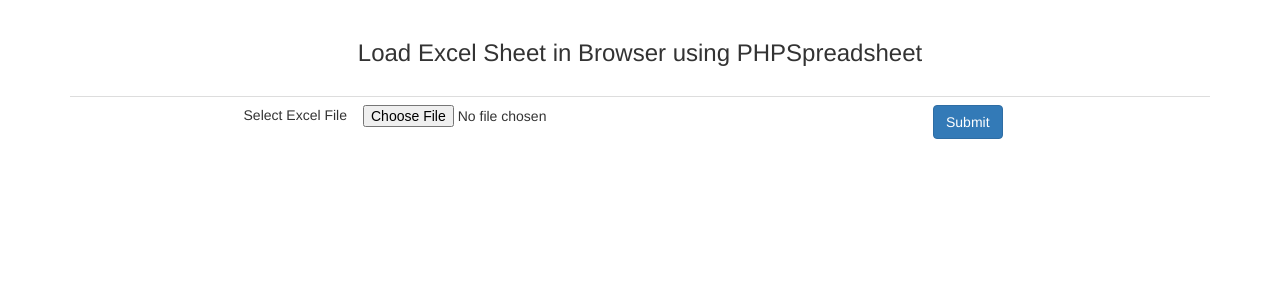
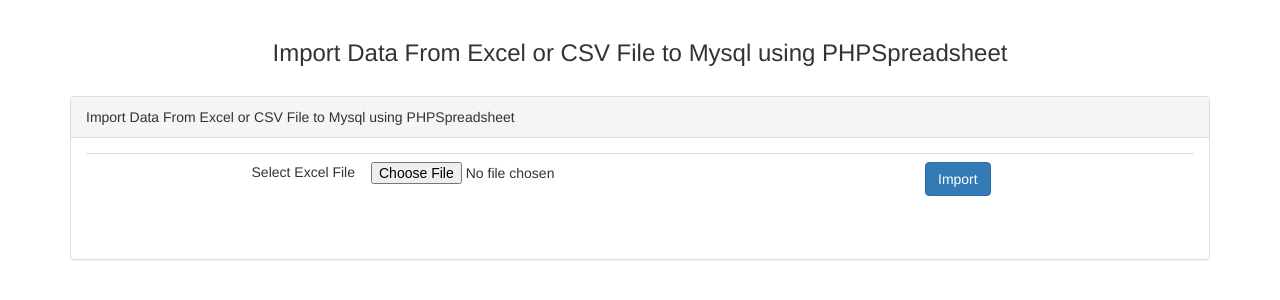
Before and after one commit to Ahmadkhatib0/extract-excel-data, a PHP site: page / in a window 1280 px wide. Shown: the top 300 px of the page. Run offline with PHP 8.4, Linux system fonts and the light colour scheme.

Commit message:
quick replace for frontend template

```diff
--- a/index.php
+++ b/index.php
@@ -1,60 +1,62 @@
+
 <!DOCTYPE html>
 <html>
-
    <head>
-  <title>Load Excel Sheet in Browser using PHPSpreadsheet</title>
+     <title>Import Data From Excel or CSV File to Mysql using PHPSpreadsheet</title>
      <meta name="viewport" content="width=device-width, initial-scale=1.0">
      <link rel="stylesheet" href="https://maxcdn.bootstrapcdn.com/bootstrap/3.3.6/css/bootstrap.min.css" />
    </head>
-
    <body>
      <div class="container">
       <br />
-    <h3 align="center">Load Excel Sheet in Browser using PHPSpreadsheet</h3>
+      <h3 align="center">Import Data From Excel or CSV File to Mysql using PHPSpreadsheet</h3>
       <br />
+        <div class="panel panel-default">
+          <div class="panel-heading">Import Data From Excel or CSV File to Mysql using PHPSpreadsheet</div>
+          <div class="panel-body">
           <div class="table-responsive">
            <span id="message"></span>
-      <form method="post" id="load_excel_form" enctype="multipart/form-data">
+              <form method="post" id="import_excel_form" enctype="multipart/form-data">
                 <table class="table">
                   <tr>
                     <td width="25%" align="right">Select Excel File</td>
-            <td width="50%"><input type="file" name="select_excel" /></td>
-            <td width="25%"><input type="submit" name="load" class="btn btn-primary" /></td>
+                    <td width="50%"><input type="file" name="import_excel" /></td>
+                    <td width="25%"><input type="submit" name="import" id="import" class="btn btn-primary" value="Import" /></td>
                   </tr>
                 </table>
               </form>
            <br />
-      <div id="excel_area"></div>
+
+          </div>
+          </div>
         </div>
      </div>
      <script src="https://ajax.googleapis.com/ajax/libs/jquery/2.2.0/jquery.min.js"></script>
   </body>
-
 </html>
-
-
 <script>
-  $(document).ready(function() {
-    $("#load_excel_form").on("submit", function(event) {
+$(document).ready(function(){
+  $('#import_excel_form').on('submit', function(event){
     event.preventDefault();
-      $ajax({
-        url: "import.php",
-        method: "POST",
-        data: new FormData(this),
-        contentType: false,
-        cache: false,
-        processData: false, //to send non-process data file to server
-        beforeSend: function() {
-          $("#import").attr('disabled', "disabled");
-          $("#import").val("Importing....");
+    $.ajax({
+      url:"import.php",
+      method:"POST",
+      data:new FormData(this),
+      contentType:false,
+      cache:false,
+      processData:false,
+      beforeSend:function(){
+        $('#import').attr('disabled', 'disabled');
+        $('#import').val('Importing...');
       },
-        success: function(data) {
-          $("#message").html(data);
-          $("#load_excel_form")[0].reset();
-          $("import").attr("disabled", false);
-          $("import").val("import");
+      success:function(data)
+      {
+        $('#message').html(data);
+        $('#import_excel_form')[0].reset();
+        $('#import').attr('disabled', false);
+        $('#import').val('Import');
       }
     })
   });
-  })
+});
 </script>
```
Lines whose indentation alone changed are shown as unchanged.
